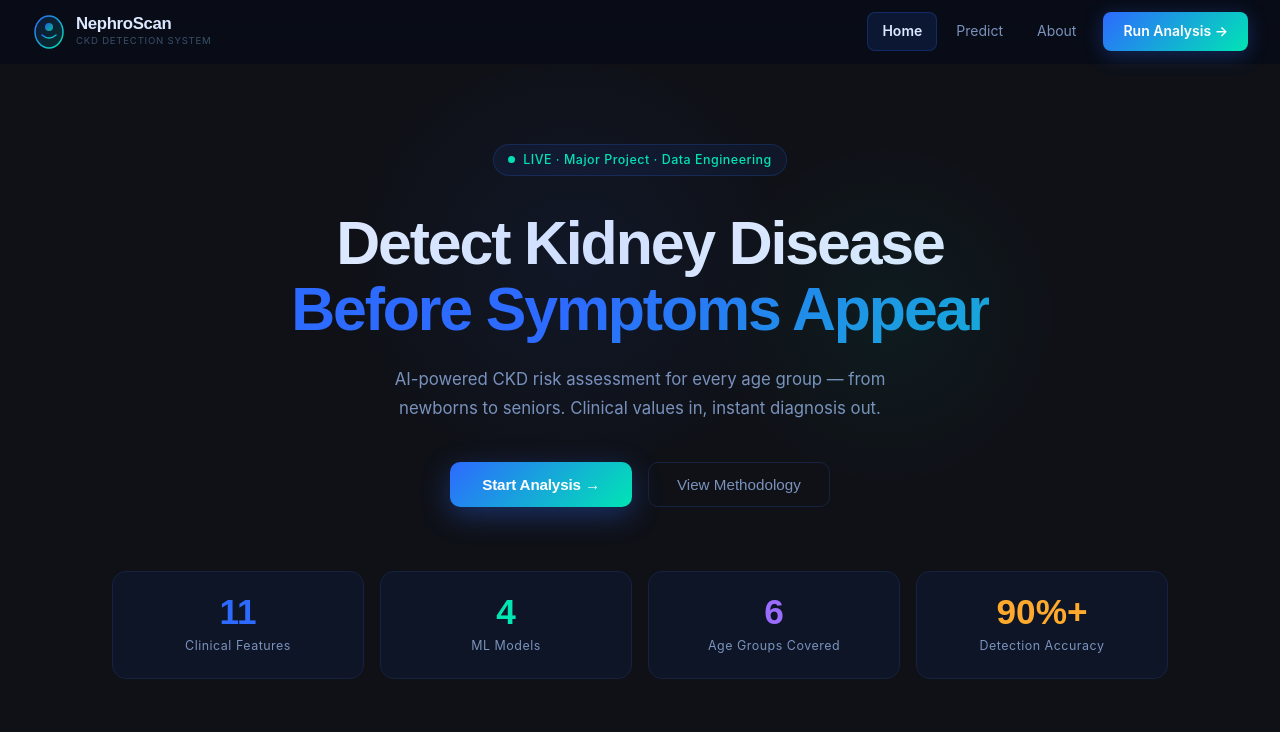
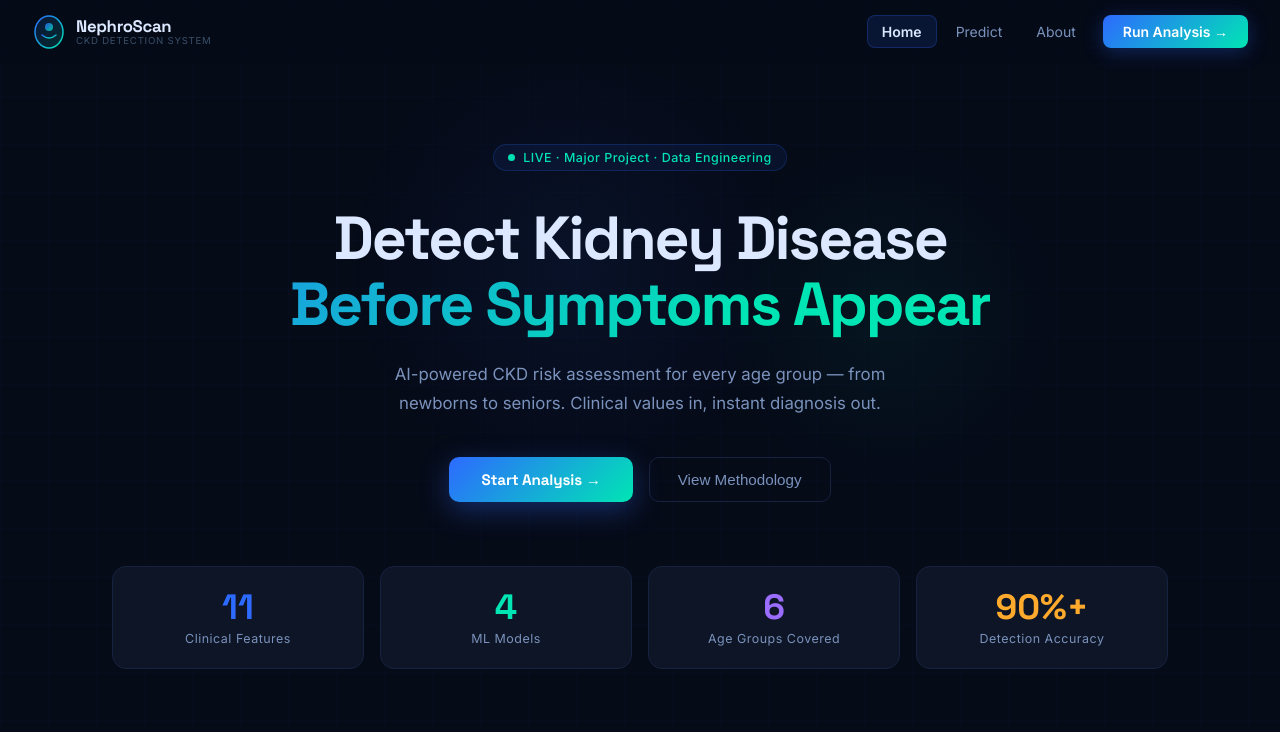
Before and after one commit to sharanugd2305/ckd-detection, a React (Create React App) app in the folder frontend/: page / in a window 1280 px wide. Shown: the top 732 px of the page. Built offline with nearby package versions, Linux system fonts and the light colour scheme.

Commit message:
Refactor CSS styles to enhance layout, improve typography, and add subtle background grid for better visual aesthetics

```diff
--- a/frontend/src/index.css
+++ b/frontend/src/index.css
@@ -1,24 +1,73 @@
-*, *::before, *::after { box-sizing: border-box; margin: 0; padding: 0; }
+@import url('https://fonts.googleapis.com/css2?family=Inter:wght@300;400;500;600;700&family=Space+Grotesk:wght@400;500;600;700;800&family=JetBrains+Mono:wght@400;500&display=swap');
 
-:root {
-  --bg:        #0F1117;
-  --surface:   #181C27;
-  --card:      #1E2336;
-  --border:    #2A3050;
-  --accent:    #4F8EF7;
-  --accent2:   #34C78A;
-  --danger:    #F05D5D;
-  --text:      #E8ECF4;
-  --muted:     #7B85A0;
-  --radius:    12px;
-  --font-body: 'Inter', sans-serif;
-  --font-disp: 'DM Serif Display', serif;
+*,*::before,*::after{box-sizing:border-box;margin:0;padding:0}
+
+:root{
+  --bg:       #060B18;
+  --bg2:      #0A1020;
+  --card:     #0D1526;
+  --card2:    #111D33;
+  --border:   #172240;
+  --border2:  #1F2F50;
+  --blue:     #2D6AFF;
+  --blue-dim: rgba(45,106,255,0.12);
+  --teal:     #00E5B4;
+  --teal-dim: rgba(0,229,180,0.10);
+  --red:      #FF3D57;
+  --red-dim:  rgba(255,61,87,0.10);
+  --amber:    #FFAA2C;
+  --amber-dim:rgba(255,170,44,0.10);
+  --violet:   #9B6DFF;
+  --text:     #DCE8FF;
+  --text2:    #7A92BC;
+  --text3:    #3A506A;
+  --mono:     'JetBrains Mono',monospace;
+  --disp:     'Space Grotesk',sans-serif;
+  --body:     'Inter',sans-serif;
+  --r:        12px;
+  --r2:       18px;
+  --r3:       24px;
+  --shadow:   0 24px 48px rgba(0,0,0,0.5);
 }
 
-body {
-  font-family: var(--font-body);
-  background: var(--bg);
-  color: var(--text);
-  min-height: 100vh;
-  line-height: 1.6;
+html{scroll-behavior:smooth}
+body{
+  font-family:var(--body);
+  background:var(--bg);
+  color:var(--text);
+  min-height:100vh;
+  -webkit-font-smoothing:antialiased;
+  overflow-x:hidden;
 }
+
+/* Subtle grid */
+body::before{
+  content:'';
+  position:fixed;inset:0;
+  background-image:
+    linear-gradient(rgba(45,106,255,0.025) 1px,transparent 1px),
+    linear-gradient(90deg,rgba(45,106,255,0.025) 1px,transparent 1px);
+  background-size:48px 48px;
+  pointer-events:none;z-index:0;
+}
+#root{position:relative;z-index:1}
+
+/* Scrollbar */
+::-webkit-scrollbar{width:4px}
+::-webkit-scrollbar-track{background:var(--bg)}
+::-webkit-scrollbar-thumb{background:var(--border2);border-radius:2px}
+
+/* ── Keyframes ─────────────────────────────────────────────── */
+@keyframes fadeUp{from{opacity:0;transform:translateY(18px)}to{opacity:1;transform:translateY(0)}}
+@keyframes fadeIn{from{opacity:0}to{opacity:1}}
+@keyframes float{0%,100%{transform:translateY(0)}50%{transform:translateY(-6px)}}
+@keyframes pulseRing{0%{transform:scale(1);opacity:.7}100%{transform:scale(1.8);opacity:0}}
+@keyframes spin{to{transform:rotate(360deg)}}
+@keyframes scanLine{0%{top:-4px}100%{top:100%}}
+@keyframes barIn{from{width:0}to{width:var(--w)}}
+@keyframes countUp{from{opacity:0;transform:scale(.85)}to{opacity:1;transform:scale(1)}}
+@keyframes gradShift{0%,100%{background-position:0% 50%}50%{background-position:100% 50%}}
+@keyframes blink{0%,100%{opacity:1}50%{opacity:.3}}
+
+.anim-fade-up{animation:fadeUp .5s ease both}
+.anim-fade-in{animation:fadeIn .4s ease both}
```
